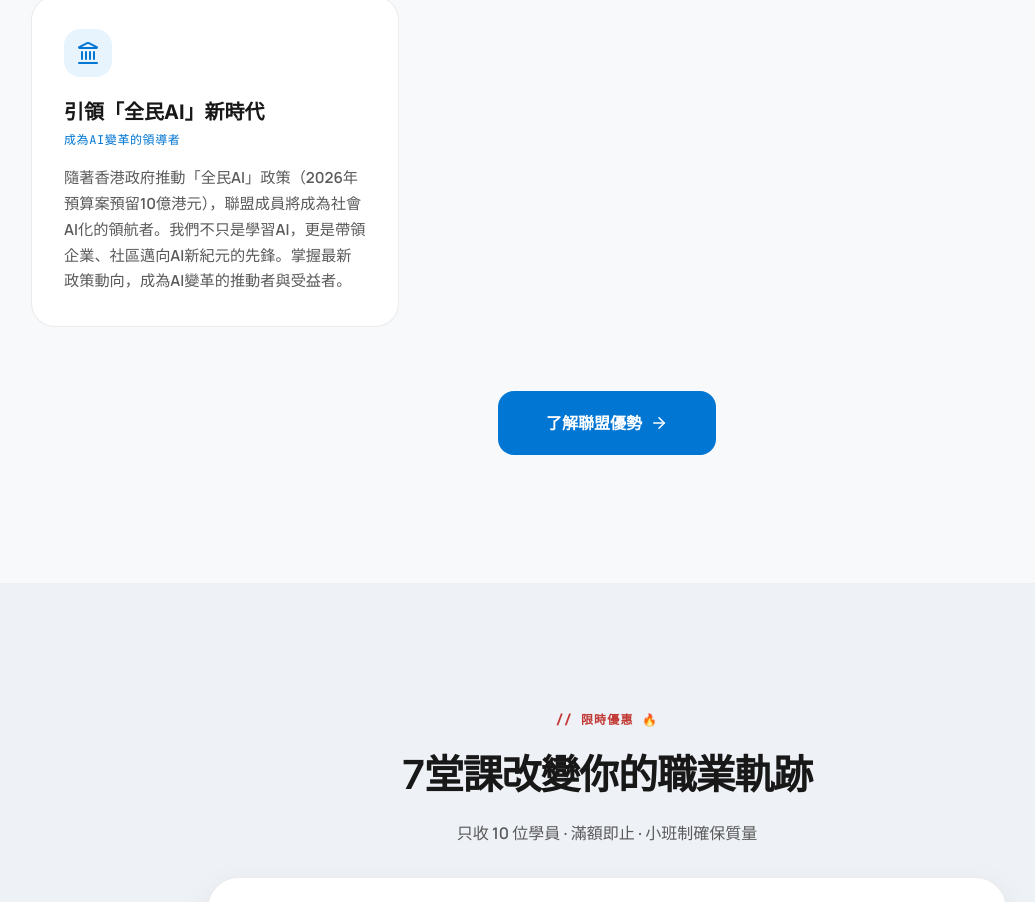
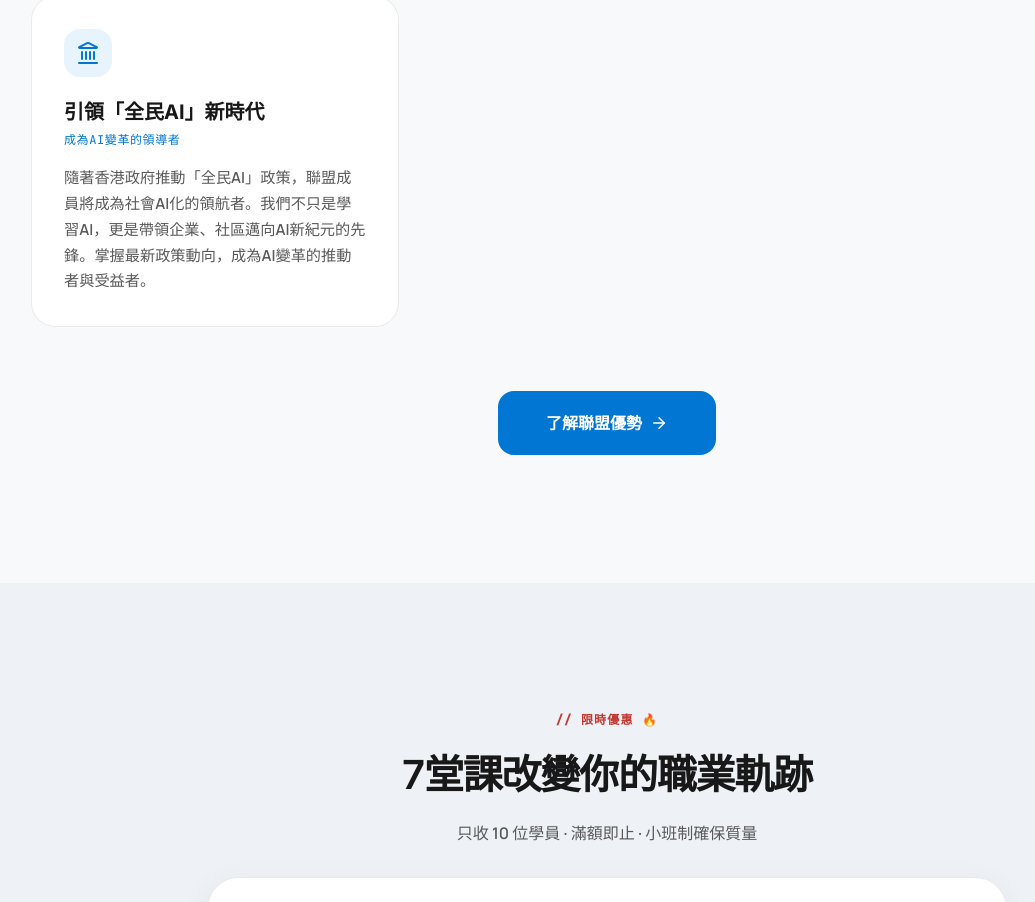
Before and after one commit to aibuddygame/enreal, a React (Vite) app: page /course in a window 1280 px wide. Shown: the part 5585-6487 px from the top of the page, without its empty margins (33-1068 px from the left). Built offline with nearby package versions, Linux system fonts and the light colour scheme.

Commit message:
content: remove budget amount from 全民AI pillar
- Removed '(2026年預算案預留10億港元)' from pillar 4 description
- Cleaner, less specific messaging about government policy

```diff
--- a/src/pages/Course.jsx
+++ b/src/pages/Course.jsx
@@ -65,7 +65,7 @@ const CONTENT = {
         shift: { eyebrow: '// 學習理念', title: '不要只是學AI——領導AI轉型', subtitle: '專為中層專業人士設計的AI職業加速器', subtitleStyle: { fontSize: 'clamp(1.5rem, 3vw, 2.5rem)', fontWeight: 700 }, features: [{ title: 'MVP作品集建立', desc: '完成真實AI項目，建立可展示的作品集。不是學術練習，而是職場可用的解決方案。' }, { title: 'CEO人脈網絡', desc: '第七堂課在真實CEO/MD面前展示成果。建立高層人脈，獲得升職轉工機會。' }, { title: '從執行到領導', desc: '從操作AI工具，升級到設計AI策略、帶領團隊轉型。成為公司不可或缺的AI負責人。' }, { title: '職涯加速器', desc: '專為30-45歲中層設計。7堂課獲得升職加薪的籌碼，而非泛泛的AI知識。' }] },
         outcomesSection: { eyebrow: '// 學習成果', title: '7堂課，從員工升級為AI領導' },
         curriculumSection: { eyebrow: '// 課程大綱', title: '從學AI到領導AI轉型', subtitle: '建立MVP作品集 · 獲得CEO人脈 · 成為公司AI負責人', learnTitle: '學習內容' },
-        allianceSection: { eyebrow: '// 實戰聯盟', title: 'Enreal AI 實戰聯盟', subtitle: 'Where Builders Meet Leaders', description: '完成課程只是開始——加入實戰聯盟，獲得終身進入AI商業生態的資格。<br>我們不只教你工具，更給你網絡，讓你參與建構AI新經濟。', cta: '了解聯盟優勢', pillars: [{ title: '實戰驗證的高層人脈', subtitle: 'CEO與創投連結', desc: '與一般商業課程不同，我們的聯盟建立在實際的人脈網絡之上。定期舉辦精選聚會，連結AI微工具的創投、尋找可落地AI化策略的CEO與行業資深人士、以及同樣擁有的成功創業經驗的成功例子。' }, { title: '「去風險」創新實驗室', subtitle: '持續R&D沙盒', desc: '聯盟作為持續的研究與開發沙盒。成員可向聯盟提案新AI概念，由行業資深人士進行「壓力測試」後再投入資本。獲取聯盟共享的SOP、巿場最近資訊與各種最新工具分享。' }, { title: '職位配對與職涯加速器', subtitle: '人才和項目的認識與配對', desc: '我們搭起AI人才與產業需求之間的橋樑。主動將聯盟成員與尋求AI諮詢或定製工具開發的企業配對。你不是是一個 AI 工具運用者，而是整個巿場最搶手的人才。' }, { title: '引領「全民AI」新時代', subtitle: '成為AI變革的領導者', desc: '隨著香港政府推動「全民AI」政策（2026年預算案預留10億港元），聯盟成員將成為社會AI化的領航者。我們不只是學習AI，更是帶領企業、社區邁向AI新紀元的先鋒。掌握最新政策動向，成為AI變革的推動者與受益者。' }] },
+        allianceSection: { eyebrow: '// 實戰聯盟', title: 'Enreal AI 實戰聯盟', subtitle: 'Where Builders Meet Leaders', description: '完成課程只是開始——加入實戰聯盟，獲得終身進入AI商業生態的資格。<br>我們不只教你工具，更給你網絡，讓你參與建構AI新經濟。', cta: '了解聯盟優勢', pillars: [{ title: '實戰驗證的高層人脈', subtitle: 'CEO與創投連結', desc: '與一般商業課程不同，我們的聯盟建立在實際的人脈網絡之上。定期舉辦精選聚會，連結AI微工具的創投、尋找可落地AI化策略的CEO與行業資深人士、以及同樣擁有的成功創業經驗的成功例子。' }, { title: '「去風險」創新實驗室', subtitle: '持續R&D沙盒', desc: '聯盟作為持續的研究與開發沙盒。成員可向聯盟提案新AI概念，由行業資深人士進行「壓力測試」後再投入資本。獲取聯盟共享的SOP、巿場最近資訊與各種最新工具分享。' }, { title: '職位配對與職涯加速器', subtitle: '人才和項目的認識與配對', desc: '我們搭起AI人才與產業需求之間的橋樑。主動將聯盟成員與尋求AI諮詢或定製工具開發的企業配對。你不是是一個 AI 工具運用者，而是整個巿場最搶手的人才。' }, { title: '引領「全民AI」新時代', subtitle: '成為AI變革的領導者', desc: '隨著香港政府推動「全民AI」政策，聯盟成員將成為社會AI化的領航者。我們不只是學習AI，更是帶領企業、社區邁向AI新紀元的先鋒。掌握最新政策動向，成為AI變革的推動者與受益者。' }] },
         forWho: { eyebrow: '// 目標學員', title: '專為中層專業人士設計', subtitle: '30-45歲 · 需要向C-Level匯報 · 想升職但缺成果', tags: ['中層管理者（30-45歲）', '需要向C-Level或董事會匯報', '公司開始做AI但無方向', '想升職／轉工但缺成果', '厭倦了理論課程，想要實戰', '希望建立CEO人脈網絡'] },
         pricing: { eyebrow: '// 限時優惠 🔥', title: '7堂課改變你的職業軌跡', subtitle: '投資自己，成為公司AI負責人', originalPrice: '同類課程：$6,000-$13,000', price: '$2,000', spots: '只收 10 位學員 · 滿額即止 · 小班制確保質量', features: ['7堂實戰課程（MVP作品集）', '真實CEO/MD展示機會（人脈建立）', '個人AI項目一對一指導', '課後CEO人脈社群支援', '升職加薪的籌碼'], cta: '立即報名成為AI領導' },
         footer: { nav: [{ label: '學習理念', id: 'program' }, { label: '學習成果', id: 'outcomes' }, { label: '課程大綱', id: 'curriculum' }, { label: '目標學員', id: 'for-who' }, { label: '實戰聯盟', id: 'alliance' }, { label: '報名方法', id: 'pricing' }], brandText: '為進入AI原生經濟的專業人士提供智能層。' }
```
